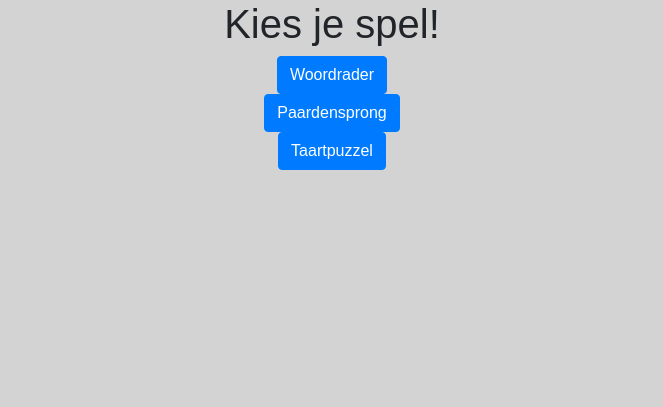
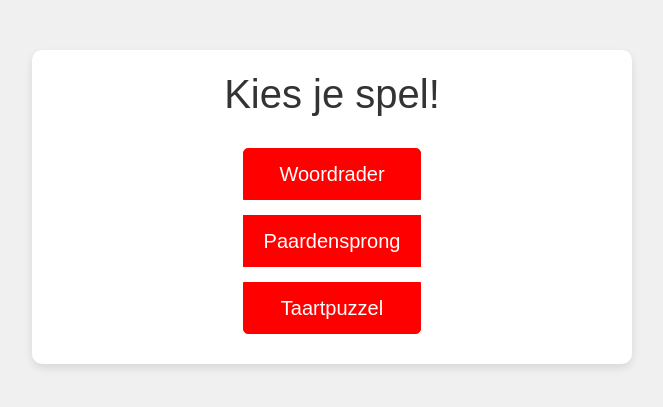
Before and after one commit to SjoerdCor/tweevoortwaalf, a Flask app: page / in a window 1280 px wide. Shown: the top 407 px of the page, without its empty margins (308-971 px from the left). Run offline with Flask 3, Linux system fonts and the light colour scheme; some libraries are stand-ins or nearby versions.

Commit message:
Make homepage look a bit better

```diff
--- /dev/null
+++ b/static/css/index.css
@@ -0,0 +1,49 @@
+body {
+    background-color: #f0f0f0; /* Light grey background matching the rest of your site */
+    font-family: Arial, sans-serif;
+    margin: 0;
+    padding: 0;
+}
+
+.container {
+    max-width: 600px;
+    margin: 50px auto;
+    padding: 20px;
+    background-color: #ffffff; /* White background for the content area */
+    border-radius: 10px;
+    box-shadow: 0 4px 8px rgba(0, 0, 0, 0.1); /* Subtle shadow for depth */
+    text-align: center;
+}
+
+h1 {
+    margin-bottom: 30px;
+    font-size: 2.5rem;
+    color: #333; /* Dark color for text for better readability */
+}
+
+.btn-primary {
+    background-color: red; /* Primary button color matching your site */
+    border-color: red;
+    font-size: 1.25rem;
+    padding: 10px 20px;
+    border-radius: 5px;
+    color: #ffffff; /* White text on primary buttons */
+    text-decoration: none;
+    display: inline-block;
+    transition: background-color 0.2s ease, border-color 0.2s ease;
+}
+
+.btn-primary:hover {
+    background-color: darkred; /* Darker shade for hover effect */
+    border-color: darkred;
+}
+
+.btn-primary:focus, .btn-primary.focus {
+    box-shadow: 0 0 0 0.2rem darkred; /* Focus effect */
+}
+
+.btn-group-vertical .btn {
+    display: block;
+    width: 100%;
+    margin-bottom: 10px; /* Spacing between buttons */
+}
--- a/templates/index.html
+++ b/templates/index.html
@@ -5,12 +5,16 @@
     <meta name="viewport" content="width=device-width, initial-scale=1.0">
     <title>2 voor 12 - Kies je spel!</title>
     <link rel="stylesheet" href="https://cdnjs.cloudflare.com/ajax/libs/twitter-bootstrap/4.4.0/css/bootstrap.min.css" integrity="sha256-/ykJw/wDxMa0AQhHDYfuMEwVb4JHMx9h4jD4XvHqVzU=" crossorigin="anonymous" />
-    <link rel="stylesheet" href="{{ url_for('static', filename='css/style.css') }}">
+    <link rel="stylesheet" href="{{ url_for('static', filename='css/index.css') }}">
 </head>
 <body>
-    <h1>Kies je spel!</h1>
-    <a href="{{ url_for('woordrader') }}" class='btn btn-primary'>Woordrader</a>
-    <a href="{{ url_for('paardensprong') }}" class='btn btn-primary'>Paardensprong</a>
-    <a href="{{ url_for('taartpuzzel') }}" class='btn btn-primary'>Taartpuzzel</a>
+    <div class="container">
+        <h1>Kies je spel!</h1>
+        <div class="btn-group-vertical">
+            <a href="{{ url_for('woordrader') }}" class='btn btn-primary mb-3'>Woordrader</a>
+            <a href="{{ url_for('paardensprong') }}" class='btn btn-primary mb-3'>Paardensprong</a>
+            <a href="{{ url_for('taartpuzzel') }}" class='btn btn-primary'>Taartpuzzel</a>
+        </div>
+    </div>
 </body>
 </html>
```
